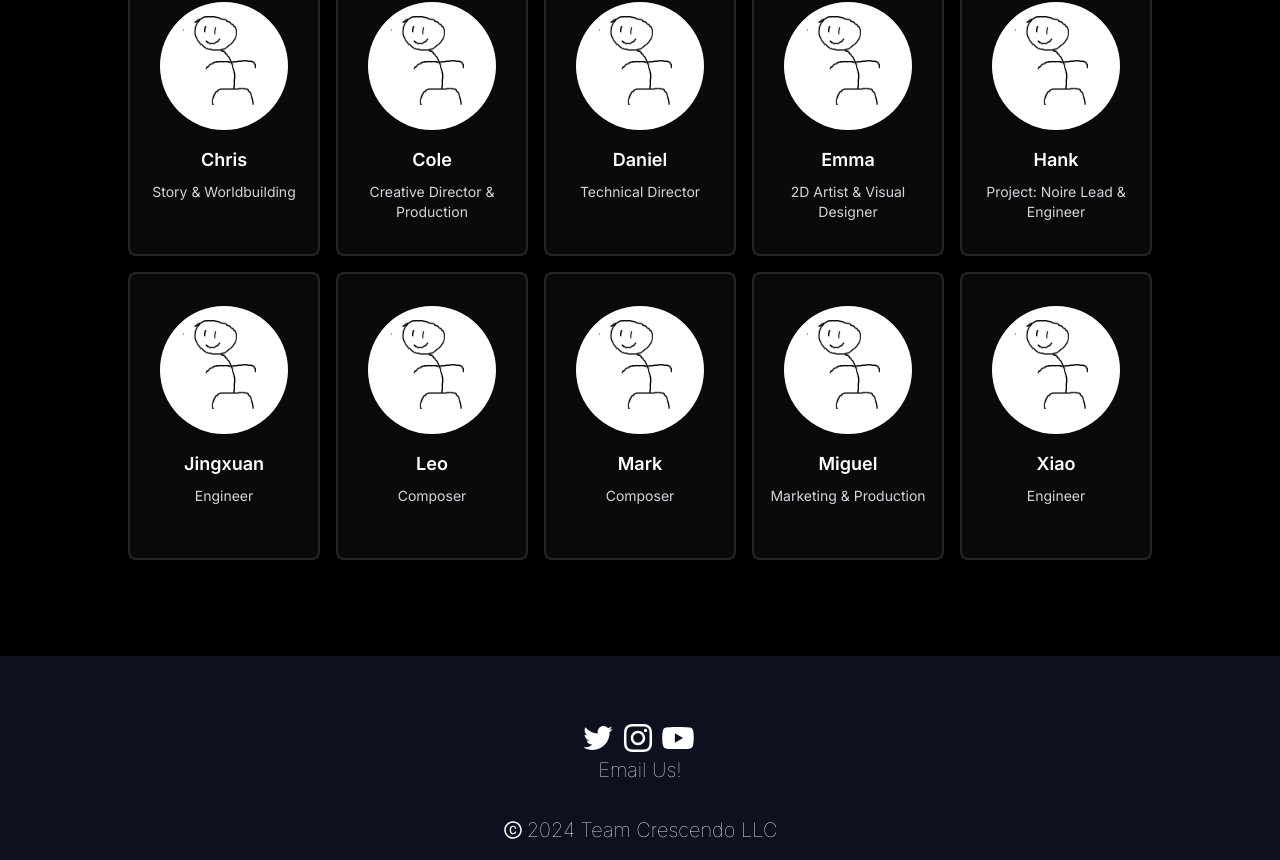
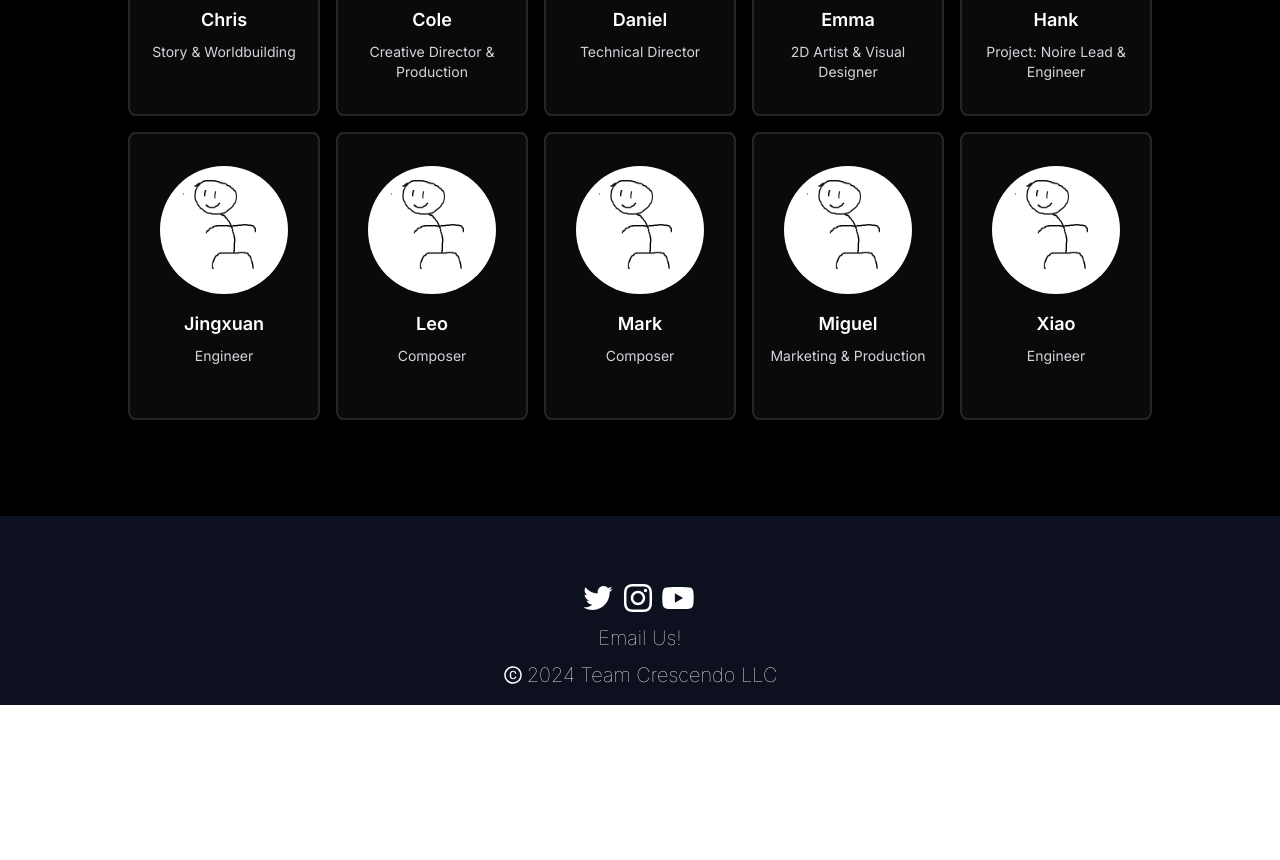
Before and after one commit to Christophers27/team-crescendo-website, a Next.js app: page /about-us in a window 1280 px wide. Shown: the part 824-1684 px from the top of the page. After the commit the page ends 1529 px from the top, so only its background shows below. Built offline with nearby package versions, Linux system fonts and the light colour scheme.

Commit message:
quality update
updated footer and about us animations

```diff
--- a/components/animatedText.tsx
+++ b/components/animatedText.tsx
@@ -1,5 +1,5 @@
 import React, { useRef } from "react";
-import { animate, motion, useInView } from "framer-motion";
+import { motion, useInView } from "framer-motion";
 
 interface AnimatedTextProps {
   text: string;
--- a/components/footer.tsx
+++ b/components/footer.tsx
@@ -1,28 +1,66 @@
-import React from 'react'
-import { AiOutlineCopyright, AiOutlineTwitter, AiOutlineInstagram, AiFillYoutube } from 'react-icons/ai'
+"use client";
+
+import React from "react";
+import {
+  AiOutlineCopyright,
+  AiOutlineTwitter,
+  AiOutlineInstagram,
+  AiFillYoutube,
+} from "react-icons/ai";
+import { motion } from "framer-motion";
+
+const underline = {
+  rest: {
+    scaleX: 0,
+  },
+  hover: {
+    scaleX: 1,
+  },
+};
 
 export default function Footer() {
+  function socialButton(href: string, icon: JSX.Element) {
+    return (
+      <motion.div whileHover={{ scale: 1.1 }} whileTap={{ scale: 0.9 }}>
+        <a href={href} target="_blank">
+          {icon}
+        </a>
+      </motion.div>
+    );
+  }
+
   return (
-    <div className='flex flex-col bg-[#0c101f] text-white pt-16 pb-4 justify-center items-center'>
-        <div className='flex'>
-            <a className='' href="https://www.youtube.com/" target='_blank'>
-                <AiOutlineTwitter className='text-4xl h-full mr-1' />
-            </a>
-            <a className='' href="https://www.youtube.com/" target='_blank'>
-                <AiOutlineInstagram className='text-4xl h-full mr-1' />
-            </a>
-            <a className='' href="https://www.youtube.com/" target='_blank'>
-                <AiFillYoutube className='text-4xl h-full mr-1' />
-            </a>
-        </div>
-        <div className='mb-8 hover:underline hover:underline-offset-4'>
-            <a href="mailto:christophersetiabudi@gmail.com" className='font-thin text-xl'>
-                Email Us!
-            </a>
-        </div>
-        <div className='flex items-center justify-center font-thin'>
-            <AiOutlineCopyright className='text-xl h-full mr-1' /> <p className='text-xl'>2024 Team Crescendo LLC</p>
-        </div>
+    <div className="flex flex-col bg-[#0c101f] text-white pt-16 pb-4 gap-2 justify-center items-center">
+      <div className="flex">
+        {socialButton(
+          "https://youtu.be/dQw4w9WgXcQ?si=8b-MuQPSq7vQj4jy",
+          <AiOutlineTwitter className="text-4xl h-full mr-1" />
+        )}
+        {socialButton(
+          "https://youtu.be/dQw4w9WgXcQ?si=8b-MuQPSq7vQj4jy",
+          <AiOutlineInstagram className="text-4xl h-full mr-1" />
+        )}
+        {socialButton(
+          "https://youtu.be/dQw4w9WgXcQ?si=8b-MuQPSq7vQj4jy",
+          <AiFillYoutube className="text-4xl h-full mr-1" />
+        )}
+      </div>
+      <motion.div initial="rest" animate="rest" whileHover="hover">
+        <a
+          href="mailto:christophersetiabudi@gmail.com"
+          className="font-thin text-xl"
+        >
+          Email Us!
+        </a>
+        <motion.div
+          variants={underline}
+          className="bg-white w-full h-px origin-left"
+        />
+      </motion.div>
+      <div className="flex items-center justify-center font-thin">
+        <AiOutlineCopyright className="text-xl h-full mr-1" />{" "}
+        <p className="text-xl">2024 Team Crescendo LLC</p>
+      </div>
     </div>
-  )
+  );
 }
--- a/components/sections/about.tsx
+++ b/components/sections/about.tsx
@@ -4,7 +4,7 @@ import Image from "next/image";
 import AnimatedText from "../animatedText";
 
 const text =
-  "Lorem ipsum dolor sit amet, consectetur adipiscing elit. Nullam fringilla tempor augue, vel consequat nibh rutrum a. Duis id tristique odio, eget ultricies nisi. Quisque egestas consequat ex vitae bibendum. Aenean lacinia nunc dui, in consequat urna aliquet et. Vestibulum eu sollicitudin quam. Mauris metus ipsum, ornare eget justo eu, aliquam dignissim odio. Aenean luctus, metus nec maximus posuere, lectus ex pharetra metus, et iaculis nulla mauris at mauris. Donec blandit neque ac lorem aliquam aliquet. In congue ac nisi et bibendum. Duis a tellus mollis, feugiat ipsum sit amet, dictum ante. Proin nulla lorem, condimentum eu ante ac, elementum imperdiet risus.";
+  "The team first started out in 2023 as a group of students from Carnegie Mellon University, brought together by our shared passion to make inspiring games. Our 10 members strive to create games that leave you with hours of enjoyment, and an impression that lasts.";
 
 export default function About() {
   return (
@@ -16,7 +16,7 @@ export default function About() {
         className="flex flex-initial items-center justify-center relative w-[100px] h-[100px]"
         initial={{ y: 200, opacity: 0 }}
         animate={{ y: 0, opacity: 1 }}
-        transition={{ duration: 0.5, ease: "easeOut" }}
+        transition={{ duration: 0.8, ease: "easeOut", delay: 0.5 }}
       >
         <Image src="/logo.png" alt="Logo" layout="fill" objectFit="contain" />
       </motion.div>
@@ -24,7 +24,7 @@ export default function About() {
         className="text-4xl md:text-5xl lg:text-6xl font-semibold mt-4"
         initial={{ y: 200, opacity: 0 }}
         animate={{ y: 0, opacity: 1 }}
-        transition={{  duration: 0.5, ease: "easeOut", delay: 0.5 }}
+        transition={{  duration: 0.8, ease: "easeOut", delay: 0.5 }}
       >
         Team Crescendo
       </motion.h1>
```
